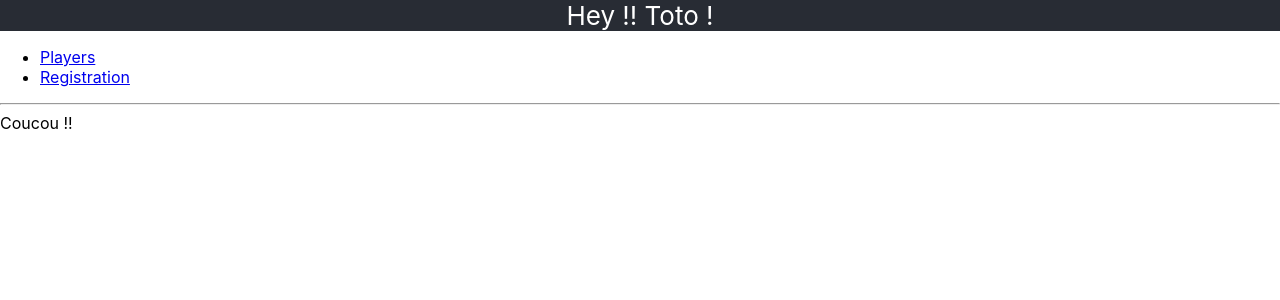
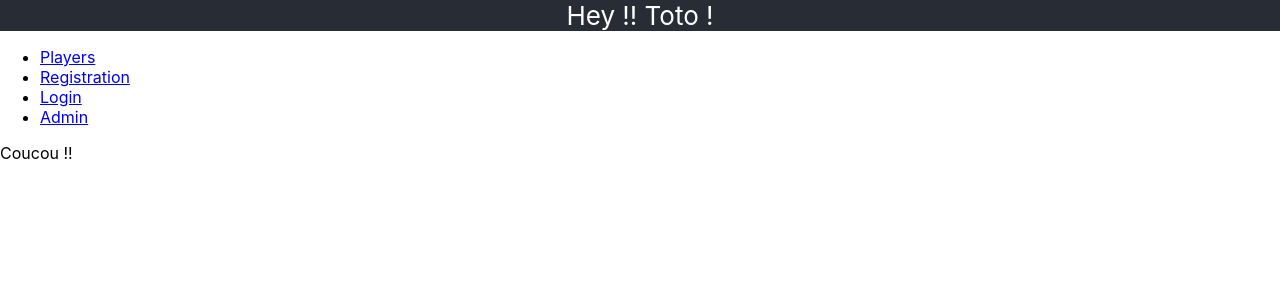
Before and after one commit to Crashou59/formation_react, a React (Create React App) app: page / in a window 1280 px wide. Shown: the top 300 px of the page. Built offline with nearby package versions, Linux system fonts and the light colour scheme.

Commit message:
add authentification path

```diff
--- a/src/components/TopMenu/TopMenu.js
+++ b/src/components/TopMenu/TopMenu.js
@@ -6,8 +6,13 @@ import {
     BrowserRouter,
     Switch,
     Route,
-    Link
+    Link,
+    Redirect
 } from "react-router-dom";
+
+const fakeAuth = {
+    isAuthenticated: false
+};
 
 export class TopMenu extends React.Component {
 
@@ -21,9 +26,13 @@ export class TopMenu extends React.Component {
                     <li>
                         <Link to="/registration">Registration</Link>
                     </li>
+                    <li>
+                        <Link to="/login">Login</Link>
+                    </li>
+                    <li>
+                        <Link to="/admin">Admin</Link>
+                    </li>
                 </ul>
-
-                <hr />
                 <Switch>
                     <Route exact path="/">
                         <div>Coucou !!</div>
@@ -34,9 +43,33 @@ export class TopMenu extends React.Component {
                     <Route path="/registration">
                         <Registration />
                     </Route>
+                    <Route path="/login" render={() => { fakeAuth.isAuthenticated = true; return <div>I am logged</div> }} />
+                    <PrivateRoute > <div> admin page</div></PrivateRoute>
+                    <Route path="*">
+                        <div>oups ! I  did it again ...</div>
+                    </Route>
                 </Switch>
             </div>
         </BrowserRouter >;
 
     }
 }
+
+class PrivateRoute extends React.Component {
+    render() {
+        return (<Route
+            render={({ location }) =>
+                fakeAuth.isAuthenticated ? (
+                    this.props.children
+                ) : (
+                        <Redirect
+                            to={{
+                                pathname: "/",
+                                state: { from: location }
+                            }}
+                        />
+                    )
+            }
+        />);
+    }
+}
```
